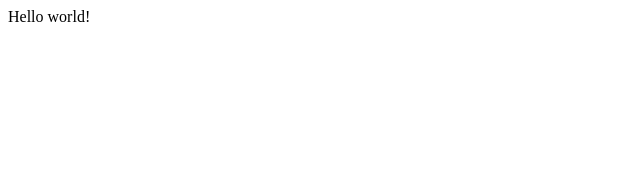
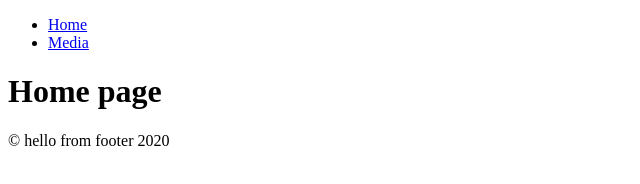
Before and after one commit to tenzan/gatsby-cms, a Gatsby site: page / in a window 1280 px wide. Shown: the whole page, without its empty margins (0-640 px from the left). Built offline with nearby package versions, Linux system fonts and the light colour scheme; Gatsby itself is replaced by a stand-in of ours.

Commit message:
Adding Navbar and Layout

```diff
--- /dev/null
+++ b/src/components/Footer.js
@@ -0,0 +1,11 @@
+import React from "react"
+
+const Footer = () => {
+  return (
+    <footer>
+      <p>&copy; hello from footer {new Date().getFullYear()}</p>
+    </footer>
+  )
+}
+
+export default Footer
--- /dev/null
+++ b/src/components/Layout.js
@@ -0,0 +1,15 @@
+import React from "react"
+import Navbar from "./Navbar"
+import Footer from "./Footer"
+
+const Layout = ({ children }) => {
+  return (
+    <>
+      <Navbar></Navbar>
+      <main>{children}</main>
+      <Footer></Footer>
+    </>
+  )
+}
+
+export default Layout
--- /dev/null
+++ b/src/components/Navbar.js
@@ -0,0 +1,19 @@
+import React from "react";
+import { Link } from "gatsby";
+
+const Navbar = () => {
+  return (
+    <>
+      <ul>
+        <li>
+          <Link to="/">Home</Link>
+        </li>
+        <li>
+          <Link to="/media">Media</Link>
+        </li>
+      </ul>
+    </>
+  );
+};
+
+export default Navbar;
--- a/src/pages/index.js
+++ b/src/pages/index.js
@@ -1,5 +1,10 @@
-import React from "react"
+import React from "react";
+import Layout from "../components/Layout";
 
 export default function Home() {
-  return <div>Hello world!</div>
+  return (
+    <Layout>
+      <h1>Home page</h1>
+    </Layout>
+  );
 }
```
Also changed, not shown: src/pages/404.js (added, +10 -0 lines), src/pages/media.js (added, +12 -0 lines), 1 other file.
